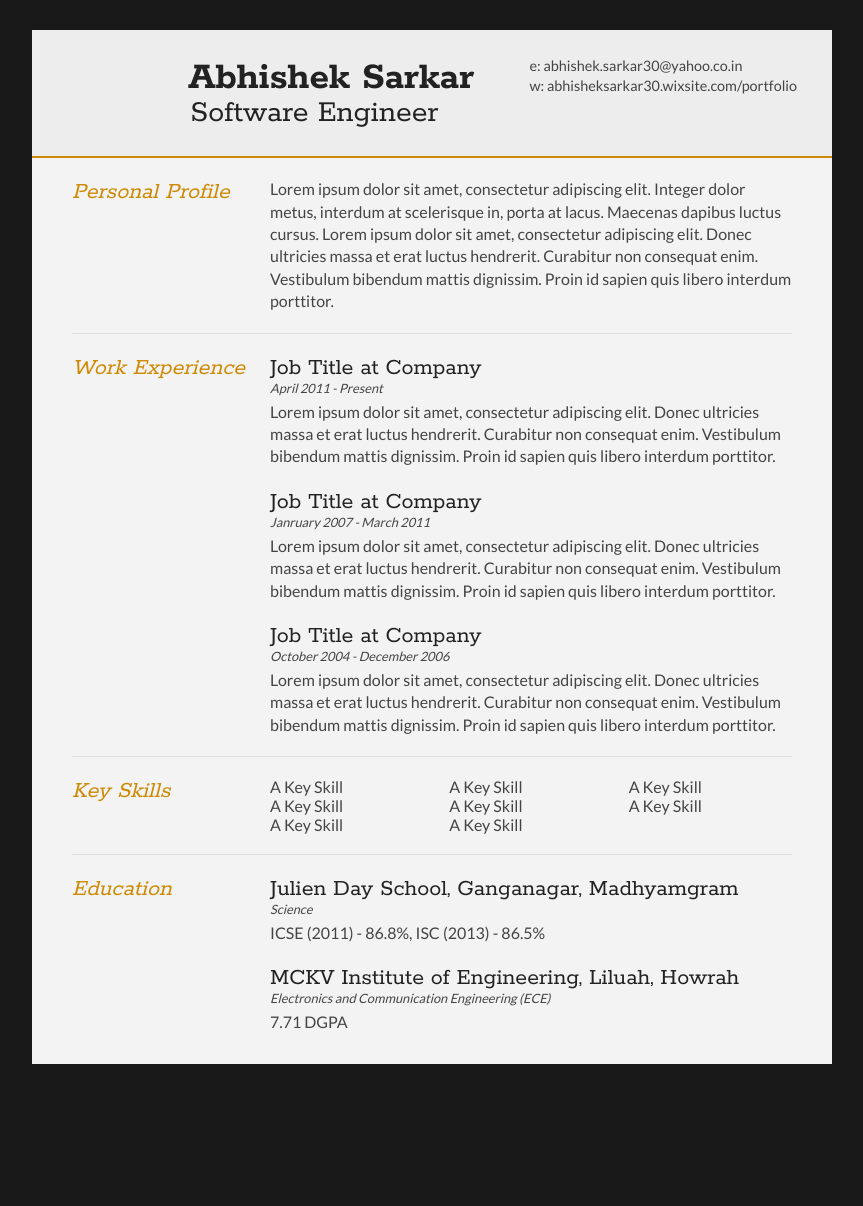
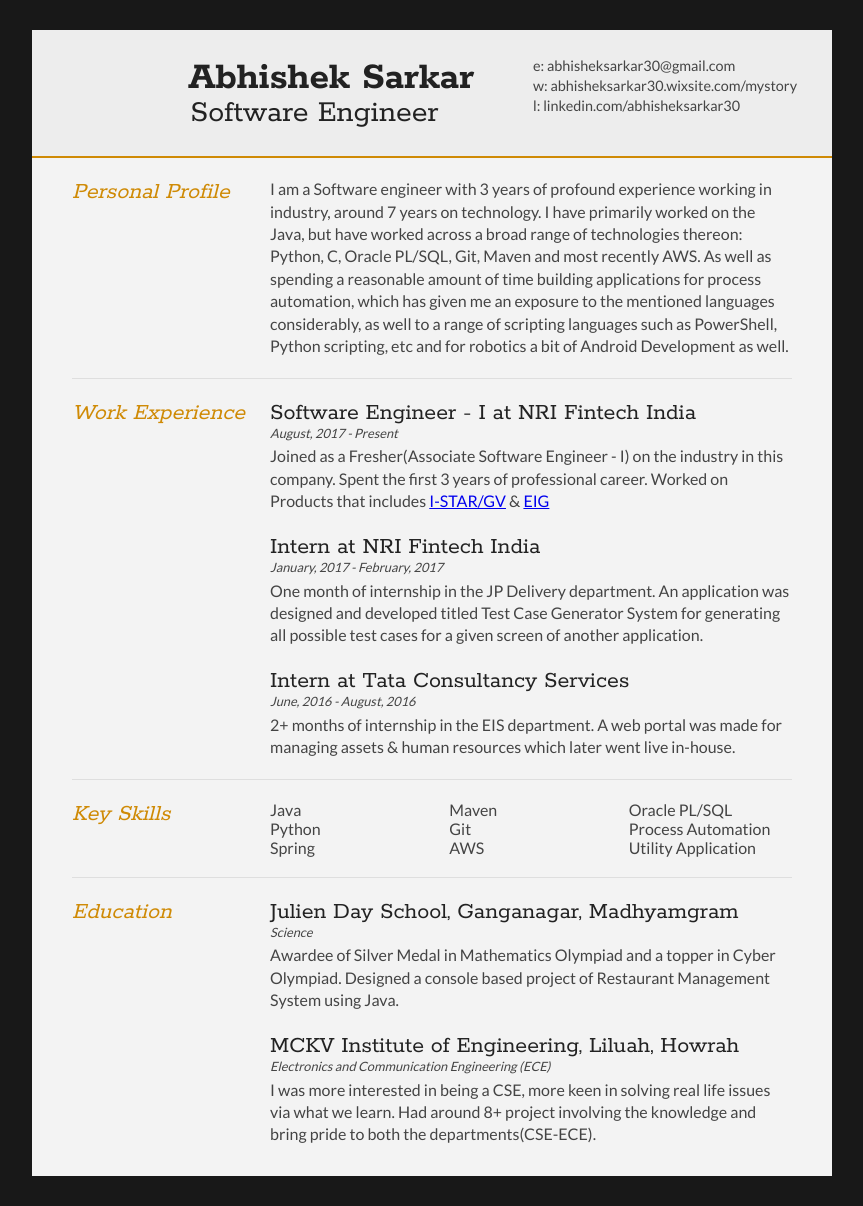
Before and after one commit to abhisheksarkar30/abhisheksarkar30.github.io, a Jekyll site: the page online-cv.html, which Jekyll copies as it is, in a window 1280 px wide. Shown: the whole page, without its empty margins (208-1071 px from the left). Built offline with Jekyll 4.4.1, drawn with Linux system fonts in a browser that asks for light colours; before the commit the page ends 1094 px from its top, so only the background shows below that.

Commit message:
Updating simplified CV and home page

```diff
--- a/_config.yml
+++ b/_config.yml
@@ -15,8 +15,8 @@ primarylinks:
    url: https://gitlab.com/abhisheksarkar30
  - title: LinkedIn
    url: https://www.linkedin.com/in/abhisheksarkar30
- - title: Portfolio
-   url: https://abhisheksarkar30.wixsite.com/portfolio
+ - title: My Story
+   url: https://abhisheksarkar30.wixsite.com/mystory
  - title: Simplified-CV
    url: https://abhisheksarkar30.github.io/online-cv
 
@@ -25,23 +25,25 @@ skills:
  - Java
  - Python
  - C
- - Oracle SQL
+ - Oracle PL/SQL
  - Arduino
  - Raspberry Pi
  - Git
  - AWS
  - Spring MVC
  - Maven
+ - Jasper Reports
+ - REST
  - Android Studio
  - Process Automation
- - Utility App Development
+ - Utility Application
 
 #Blogfeed is optional - including this will add JS to call the feed and populate blog list
 #blogfeed: https://automateddeveloper.blogspot.com/feeds/posts/default?alt=json
 
 #Work experience is required
 roles:
- - title: Software Engineer
+ - title: Software Engineer - I
    start: 2017
    end: Ongoing
    employer: NRI Fintech India
@@ -50,7 +52,7 @@ roles:
    start: 2017
    end: 2017
    employer: NRI Fintech India
-   description: One month of internship (Jan-Feb). An application was designed and developed titled Test Case Generator System for generating all possible test cases for a given screen of another application.
+   description: One month of internship (Jan-Feb) in the JP Delivery department. An application was designed and developed titled Test Case Generator System for generating all possible test cases for a given screen of another application.
  - title: Intern
    start: 2016
    end: 2016
@@ -66,7 +68,7 @@ education:
  - level: High School
    date: 2000
    subject: Science
-   school: Julien day School
+   school: Julien Day School
 
 #This section is optional (as is the image link below)
 # coursera:
@@ -114,18 +116,18 @@ github:
    # flairimageurl: https://stackoverflow.com/users/flair/258813.png
 
 intro: |
-  I am an engineer with 15 years experience working in technology. I have primarily worked on the JVM, but have worked across a broad range of technologies thereon: Java, Groovy, Android, Coldfusion and most recently Scala. As well as spending a reasonable amount of time building applications for the web, which has given me an exposure to a range of javascript technologies over the years, through jQuery, extjs, knockout, backbone and most recently to React. <br/><br/>
-  I enjoy building interesting products, with a good Product Management focus and a good emphasis on good engineering principles and clean code (having worked across differing languages on the JVM, I recognise that good code is contextual).<br/><br/>
-  I have worked in large scale consultancy roles across Europe as well as a mix of startup experience (including one that was acquired) and I am currently the Chief Technology Officer at a legal-tech startup called <a href="https://www.basementcrowd.com" target="_blank">Basement Crowd</a> where we are building innovative products to serve the legal industry.
+  I am a Software engineer with 3 years of profound experience working in industry, around 7 years on technology. I have primarily worked on the Java, but have worked across a broad range of technologies thereon: Python, C, Oracle PL/SQL, Git, Maven and most recently AWS. <br/><br/>
+  As well as spending a reasonable amount of time building applications for process automation, which has given me an exposure to the mentioned languages considerably, as well to a range of scripting languages such as PowerShell, Python scripting, etc and for robotics a bit of Android Development as well.<br/><br/>
+  I have been working as an Open-Source contributor for last 2 years and passionate about sharing and gaining knowledge on technology.
 
 #An additional info freetext section is optional at the bottom of the page - can be text or HTML
 additionalinfo: |
-   <strong>Scala</strong>: My current role uses Scala as the primary language and have been building applications in Scala for the last two years. I am familiar with a range of Scala libraries, such as <a target="_blank" href="https://automateddeveloper.blogspot.com/2017/12/an-opinionated-guide-to-building-apis.html"> Akka-Http for building microservices</a> and <a target="_blank" href="https://automateddeveloper.blogspot.com/2018/09/generic-programming-with-scala.html"> Shapeless for generic programming</a>, as well as familiar with a range of <a target="_blank" href="https://basementcrowd.com/2018/11/28/scala-the-aux-pattern-path-dependent-types/" >functional programming techniques available</a>.<br/><br/>
-   <strong>Java</strong>: I am experienced in a variety of Java API’s and frameworks. I have worked with Spring 4, Spring Boot, JPA (Hibernate and EclipseLink) in addition to others. <br/><br/>
-   <strong>Groovy</strong> I have used Groovy as a language in production for ~4 years and I am familiar with many of the languages features (such as writing <a target='_blank' href="https://dzone.com/articles/functional-programming-groovy">Functional Programming style groovy</a>) and quirks (such as <a target="_blank" href="https://dzone.com/articles/groovy-retrospective-an-addendum-memory-usage-perm">memory leak issues</a>). <br/><br/>
-   <strong>Cloud platforms</strong>: I have primarily used AWS for running production apps on the cloud. I have experience setting up, configuring and running applications using a range of AWS offerings, including EC2, RDS, S3, Cogito, <a target="_blank" href="https://automateddeveloper.blogspot.com/2018/05/serverless-with-aws-lambda-scala.html">Lambda</a> and its more recent <a target="_blank" href="https://automateddeveloper.blogspot.com/2018/10/machine-learning-with-aws-scala.html">Machine Learning capabilities</a>.<br/><br/>
-   <strong>Web Development</strong>: Through building web applications, I have also worked with various client side technology, having used jQuery, Bootstrap, LESS, SASS, Backbone/Underscore/Require. More recently I have written React applications (primarily using the Create React App framework, and extending them)<br/><br/>
-   <strong>Development Control</strong>: I have a good knowledge of application life-cycle management and have worked with SVN, Git, Maven, Gradle, Sonar, Jenkins, TeamCity, etc. I have experience with an array of testing tools and technologies.<br/><br/>
-   I have also gained experience and knowledge of other technologies from several side projects and research that I have undertaken in my free time, including Android, a variety of social APIs (Twitter etc) and cloud platforms such as CloudFoundry/OpenShift/AppFog/AWS. <br/><br/>
-   As part of Nerdability, I created, and am now primary contributor to, two Spring projects - <a target='_blank' href="https://github.com/robhinds/spring-social-geeklist">Spring-Social-Geeklist</a> and <a target='_blank' href="https://github.com/nerdability/spring-social-khan-academy">Spring-Social-Khan-Academy</a>, which provide core integration with those third-party APIs on top of the Spring Social framework. They are both listed as community projects: <a target='_blank' href="https://projects.spring.io/spring-social/">https://projects.spring.io/spring-social/</a>. <br/><br/>
-   I write a blog covering technical and opinion articles that can be found here: <a target='_blank' href="https://automateddeveloper.blogspot.com/">automateddeveloper.blogspot.com</a> (I am also a <a target='_blank' href="https://dzone.com/users/899489/rhinds.html">DZone MVB</a>)
+   <strong>Java</strong>: I am experienced in a variety of Java API’s and frameworks. I have worked with Spring, Java AWT package in addition to others. <br/><br/>
+   <strong>Python</strong>: I have used Python as a language in Utility Application development like gite app(git extra command set). <br/><br/>
+   <strong>Spring Framework</strong>: I have used Spring Framework for more than 3 years, designed various web apps for company and my own personal use. <br/><br/>
+   <strong>Cloud platforms</strong>: I have primarily used AWS for learning purpose of Cloud Computing along with keeping it for production use in company. I have experience setting up, configuring and running applications using a range of AWS offerings, including EC2, S3, beanstalk, Lambda, etc.<br/><br/>
+   <strong>App Development</strong>: Through building web applications, I have also worked with other technology, having used git, maven, and even Android app development for robotics purpose.<br/><br/>
+   <strong>Embedded</strong>: For college days and for my passion for IoT, I have worked on microcontrollers(Arduino/AVR) and micro-computers/SBCs i.e. Raspberry Pi for various automation projects <br/><br/>
+   <strong>Development Control</strong>: I have a good knowledge of application life-cycle management and have worked with CVS, Git, Maven, etc. I have experience with Selenium as well.<br/><br/>
+   I have also gained experience and knowledge of other technologies from several side projects and research that I have undertaken in my free time, including Android and cloud platforms such as AWS. <br/><br/>
+   As part of Open-Source Contributor, I created, and am now primary contributor to, quite a number of github/gitlab projects including both public/private repositories, passionate of sharing and gaining knowledge.
--- a/_includes/footer.html
+++ b/_includes/footer.html
@@ -3,6 +3,6 @@
 	{% if site.twitter_username %}
 		<p><a target='_blank' href="https://twitter.com/{{site.twitter_username}}">@{{site.twitter_username}}</a></p>
 	{% endif %}
-	<p>London, UK</p>
+	<p>Kolkata, India</p>
 	<br>
 </footer>
--- a/online-cv.html
+++ b/online-cv.html
@@ -28,8 +28,9 @@
 
 		<div id="contactDetails" class="quickFade delayFour">
 			<ul>
-				<li>e: <a href="mailto:abhishek.sarkar30@yahoo.co.in" target="_blank">abhishek.sarkar30@yahoo.co.in</a></li>
-				<li>w: <a href="https://abhisheksarkar30.wixsite.com/portfolio">abhisheksarkar30.wixsite.com/portfolio</a></li>
+				<li>e: <a href="mailto:abhisheksarkar30@gmail.com" target="_blank">abhisheksarkar30@gmail.com</a></li>
+				<li>w: <a href="https://abhisheksarkar30.wixsite.com/mystory">abhisheksarkar30.wixsite.com/mystory</a></li>
+				<li>l: <a href="https://www.linkedin.com/in/abhisheksarkar30">linkedin.com/abhisheksarkar30</a></li>
 			</ul>
 		</div>
 		<div class="clear"></div>
@@ -43,7 +44,14 @@
 				</div>
 
 				<div class="sectionContent">
-					<p>Lorem ipsum dolor sit amet, consectetur adipiscing elit. Integer dolor metus, interdum at scelerisque in, porta at lacus. Maecenas dapibus luctus cursus. Lorem ipsum dolor sit amet, consectetur adipiscing elit. Donec ultricies massa et erat luctus hendrerit. Curabitur non consequat enim. Vestibulum bibendum mattis dignissim. Proin id sapien quis libero interdum porttitor.</p>
+					<p>
+						I am a Software engineer with 3 years of profound experience working in industry, around 7 years on technology.
+						I have primarily worked on the Java, but have worked across a broad range of technologies thereon:
+						Python, C, Oracle PL/SQL, Git, Maven and most recently AWS. As well as spending a reasonable amount
+						of time building applications for process automation, which has given me an exposure to the mentioned
+						languages considerably, as well to a range of scripting languages such as PowerShell, Python scripting,
+						etc and for robotics a bit of Android Development as well.
+					</p>
 				</div>
 			</article>
 			<div class="clear"></div>
@@ -57,26 +65,34 @@
 
 			<div class="sectionContent">
 				<article>
-					<h2>Job Title at Company</h2>
-					<p class="subDetails">April 2011 - Present</p>
-					<p>Lorem ipsum dolor sit amet, consectetur adipiscing elit. Donec ultricies massa et erat luctus hendrerit. Curabitur non consequat enim. Vestibulum bibendum mattis dignissim. Proin id sapien quis libero interdum porttitor.</p>
+					<h2>Software Engineer - I at NRI Fintech India</h2>
+					<p class="subDetails">August, 2017 - Present</p>
+					<p>
+						Joined as a Fresher(Associate Software Engineer - I) on the industry in this company. Spent the first 3 years of professional career.
+						Worked on Products that includes <a href="http://www.nrifintech.com/solution-for-broker-dealers.html" target="_blank">I-STAR/GV</a> &
+						<a href="http://www.nrifintech.com/enterprise-integration-gateway.html" target="_blank">EIG</a>
+					</p>
 				</article>
 
 				<article>
-					<h2>Job Title at Company</h2>
-					<p class="subDetails">Janruary 2007 - March 2011</p>
-					<p>Lorem ipsum dolor sit amet, consectetur adipiscing elit. Donec ultricies massa et erat luctus hendrerit. Curabitur non consequat enim. Vestibulum bibendum mattis dignissim. Proin id sapien quis libero interdum porttitor.</p>
+					<h2>Intern at NRI Fintech India</h2>
+					<p class="subDetails">January, 2017 - February, 2017</p>
+					<p>
+						One month of internship in the JP Delivery department. An application was designed and developed titled Test Case Generator System
+						for generating all possible test cases for a given screen of another application.
+					</p>
 				</article>
 
 				<article>
-					<h2>Job Title at Company</h2>
-					<p class="subDetails">October 2004 - December 2006</p>
-					<p>Lorem ipsum dolor sit amet, consectetur adipiscing elit. Donec ultricies massa et erat luctus hendrerit. Curabitur non consequat enim. Vestibulum bibendum mattis dignissim. Proin id sapien quis libero interdum porttitor.</p>
+					<h2>Intern at Tata Consultancy Services</h2>
+					<p class="subDetails">June, 2016 - August, 2016</p>
+					<p>
+						2+ months of internship in the EIS department. A web portal was made for managing assets & human resources which later went live in-house.
+					</p>
 				</article>
 			</div>
 			<div class="clear"></div>
 		</section>
-
 
 		<section>
 			<div class="sectionTitle">
@@ -85,14 +101,15 @@
 
 			<div class="sectionContent">
 				<ul class="keySkills">
-					<li>A Key Skill</li>
-					<li>A Key Skill</li>
-					<li>A Key Skill</li>
-					<li>A Key Skill</li>
-					<li>A Key Skill</li>
-					<li>A Key Skill</li>
-					<li>A Key Skill</li>
-					<li>A Key Skill</li>
+					<li>Java</li>
+					<li>Python</li>
+					<li>Spring</li>
+					<li>Maven</li>
+					<li>Git</li>
+					<li>AWS</li>
+					<li>Oracle PL/SQL</li>
+					<li>Process Automation</li>
+					<li>Utility Application</li>
 				</ul>
 			</div>
 			<div class="clear"></div>
@@ -108,13 +125,19 @@
 				<article>
 					<h2>Julien Day School, Ganganagar, Madhyamgram</h2>
 					<p class="subDetails">Science</p>
-					<p>ICSE (2011) - 86.8%, ISC (2013) - 86.5%</p>
+					<p>
+						Awardee of Silver Medal in Mathematics Olympiad and a topper in Cyber Olympiad.
+						Designed a console based project of Restaurant Management System using Java.
+					</p>
 				</article>
 
 				<article>
 					<h2>MCKV Institute of Engineering, Liluah, Howrah</h2>
 					<p class="subDetails">Electronics and Communication Engineering (ECE)</p>
-					<p>7.71 DGPA</p>
+					<p>
+						I was more interested in being a CSE, more keen in solving real life issues via what we learn.
+						Had around 8+ project involving the knowledge and bring pride to both the departments(CSE-ECE).
+					</p>
 				</article>
 			</div>
 			<div class="clear"></div>
```
